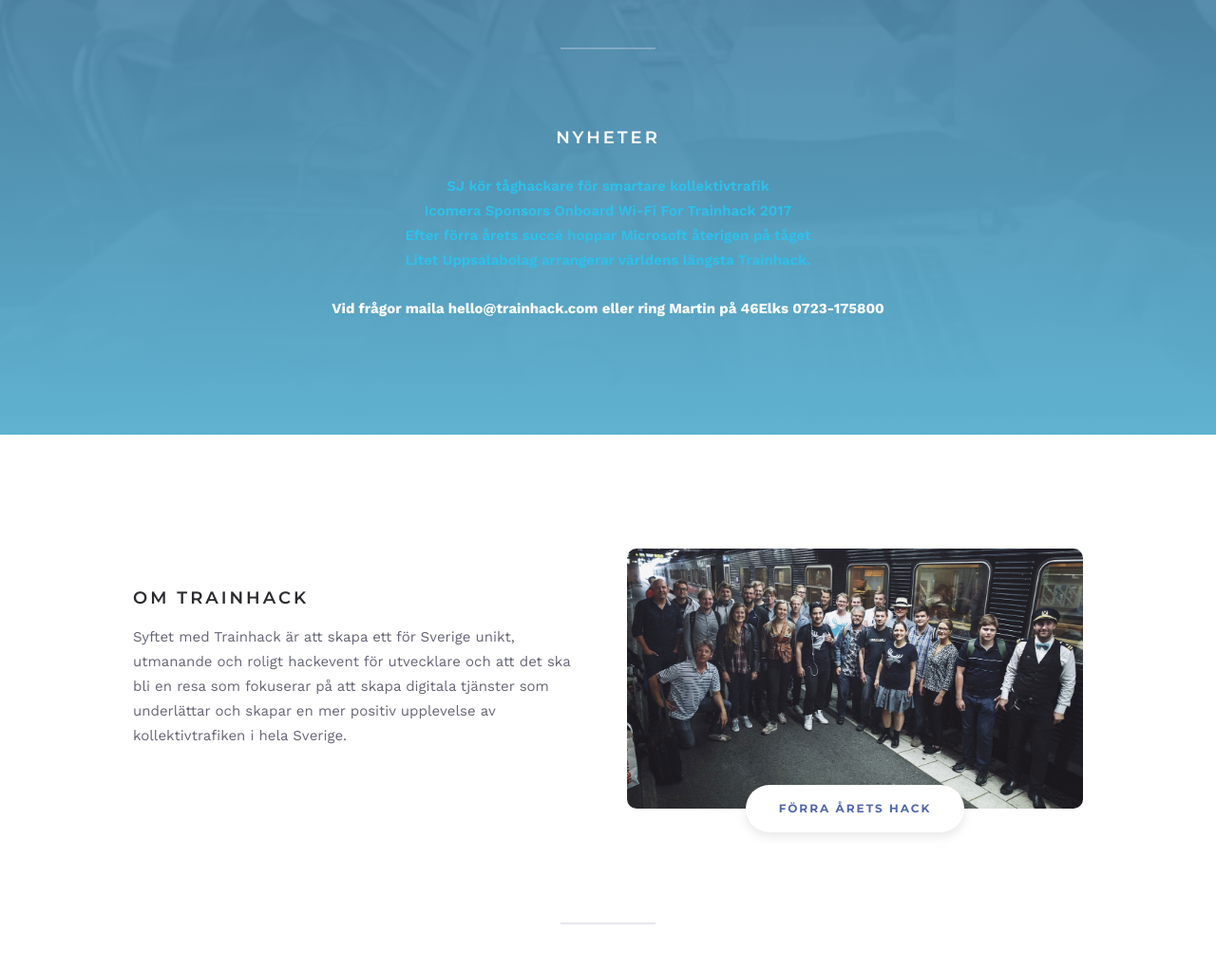
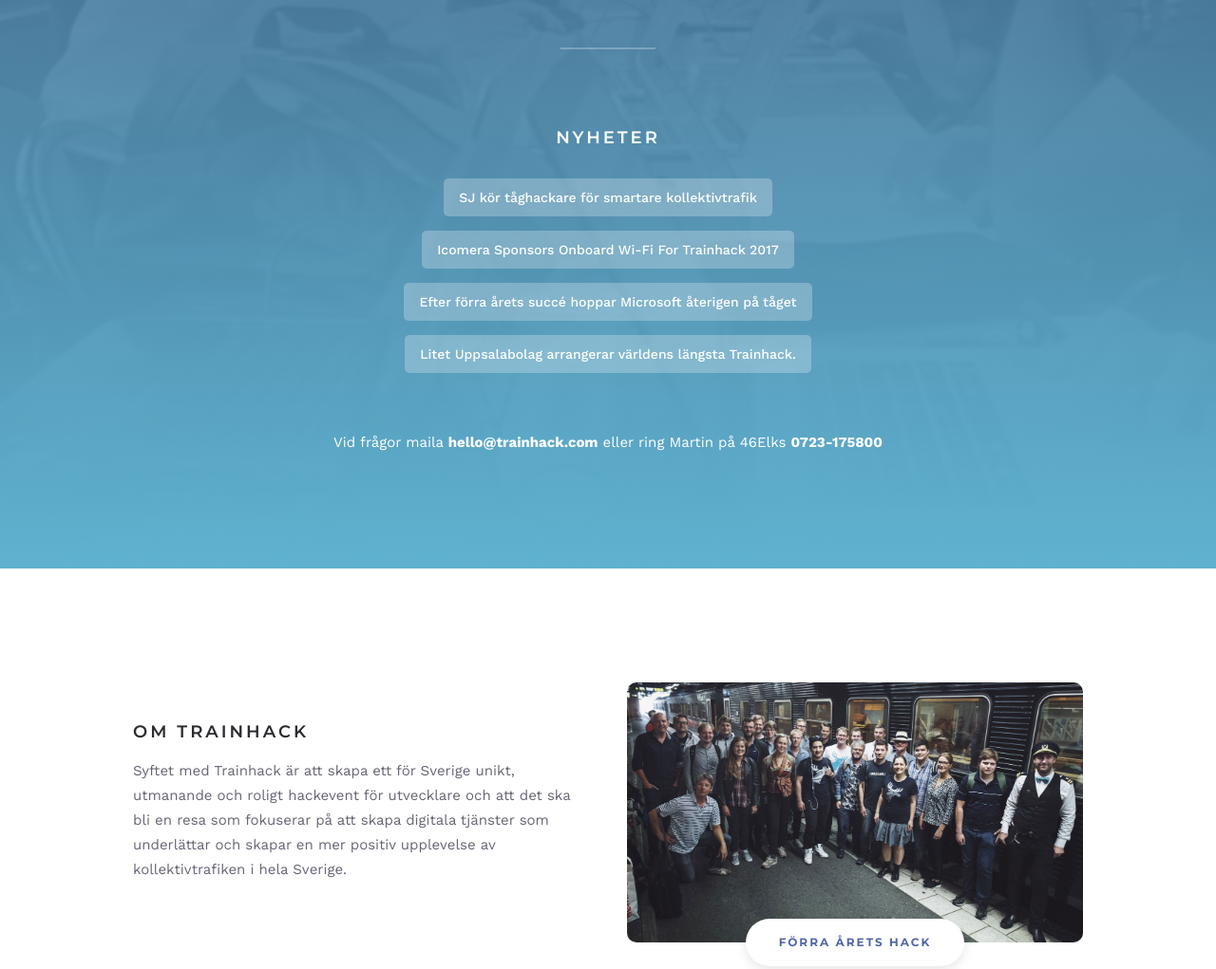
Before and after one commit to fokselifoks/trainhack, a website: page dist/index.html in a window 1280 px wide. Shown: the part 860-1881 px from the top of the page at 95% size. Drawn offline with nearby package versions, Linux system fonts and the light colour scheme; files that its build step writes are made by us from their sources.

Commit message:
Updated node dependencies and made news links beautiful :)

```diff
--- a/gulpfile.js
+++ b/gulpfile.js
@@ -32,4 +32,5 @@ gulp.task('watch', () => {
   gulp.watch('src/js/main.js', ['js']);
 });
 
+gulp.task('build', [ 'scss', 'js' ]);
 gulp.task('default', [ 'scss', 'js', 'watch' ]);
--- a/package.json
+++ b/package.json
@@ -21,9 +21,9 @@
     "babel-preset-es2015": "^6.24.1",
     "gulp": "^3.9.1",
     "gulp-autoprefixer": "^4.0.0",
-    "gulp-babel": "^6.1.2",
+    "gulp-babel": "^7.0.0",
     "gulp-clean-css": "^3.2.0",
     "gulp-sass": "^3.1.0",
-    "gulp-uglify": "^2.1.2"
+    "gulp-uglify": "^3.0.0"
   }
 }
--- a/src/scss/style.scss
+++ b/src/scss/style.scss
@@ -480,11 +480,61 @@ section.hero {
         width: 100%;
         max-width: 594px;
         margin: 20px 0 40px;
+
+        a {
+          font-weight: 400;
+          color: #fff;
+          text-decoration: underline;
+        }
       }
 
-      .latest-news p {
-        max-width: 700px;
-        margin: 25px 0 0;
+      .latest-news {
+        > p {
+          max-width: 700px;
+          margin: 60px 0 0;
+          font-weight: 400;
+
+          a {
+            font-weight: 700;
+            text-decoration: none;
+          }
+        }
+
+        ul.news {
+          width: 100%;
+          display: flex;
+          flex-direction: column;
+          flex-wrap: wrap;
+          margin: 30px 0 0;
+
+          li {
+            display: flex;
+            justify-content: center;
+            margin: 0 0 15px;
+
+            &:last-of-type {
+              margin: 0;
+            }
+
+            a {
+              background: rgba(255, 255, 255, 0.25);
+              border-radius: 5px;
+              text-decoration: none;
+              padding: 12px 16px;
+              font-weight: 500;
+              font-size: 14px;
+              color: #fff;
+              display: block;
+
+              transition: background 0.2s ease, color 0.2s ease;
+
+              &:hover {
+                background: #fff;
+                color: #5267aa;
+              }
+            }
+          }
+        }
       }
 
       hr {
```
Also changed, not shown: dist/css/style.css, dist/index.html, dist/js/main.js, 1 other file.
